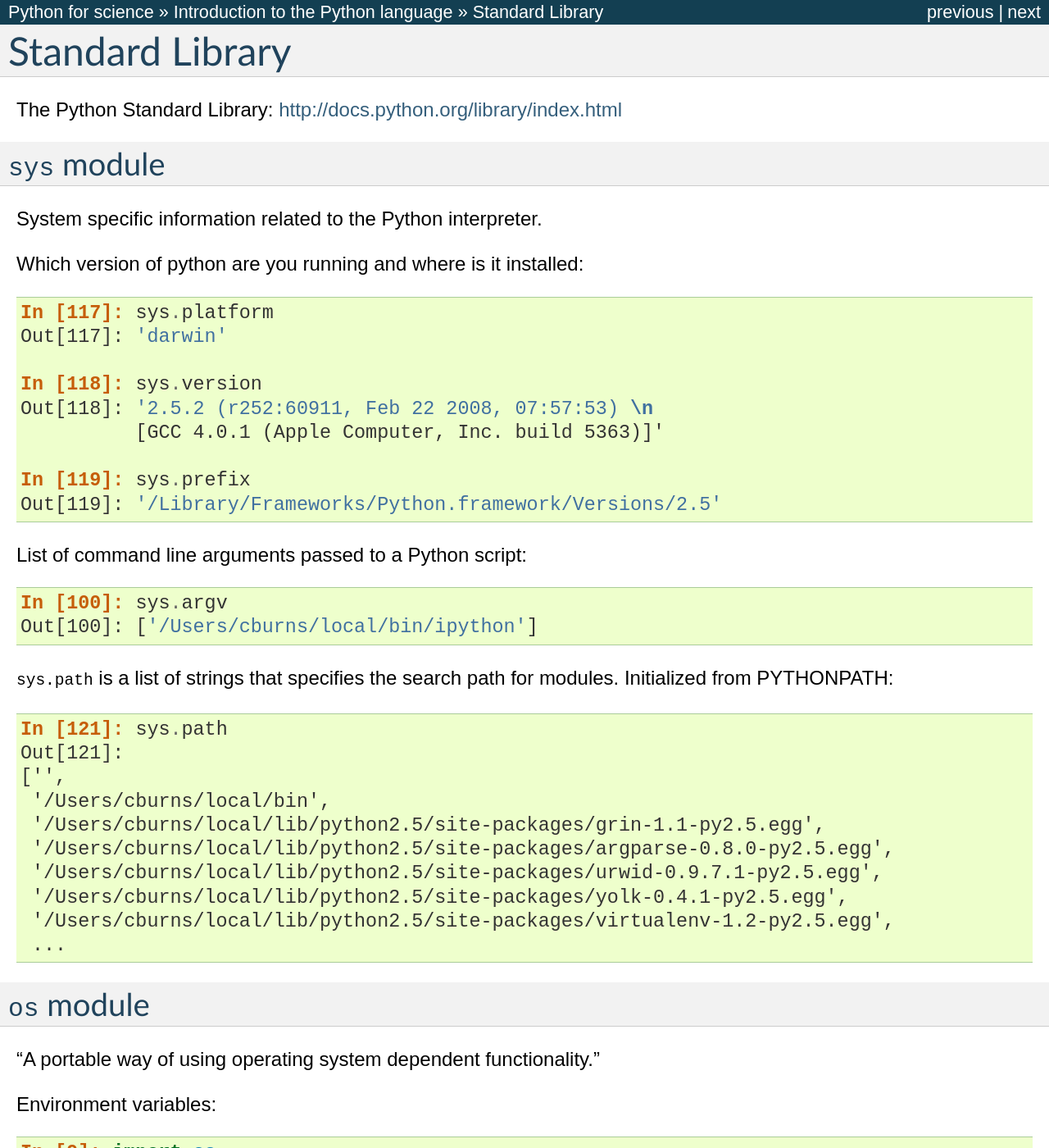
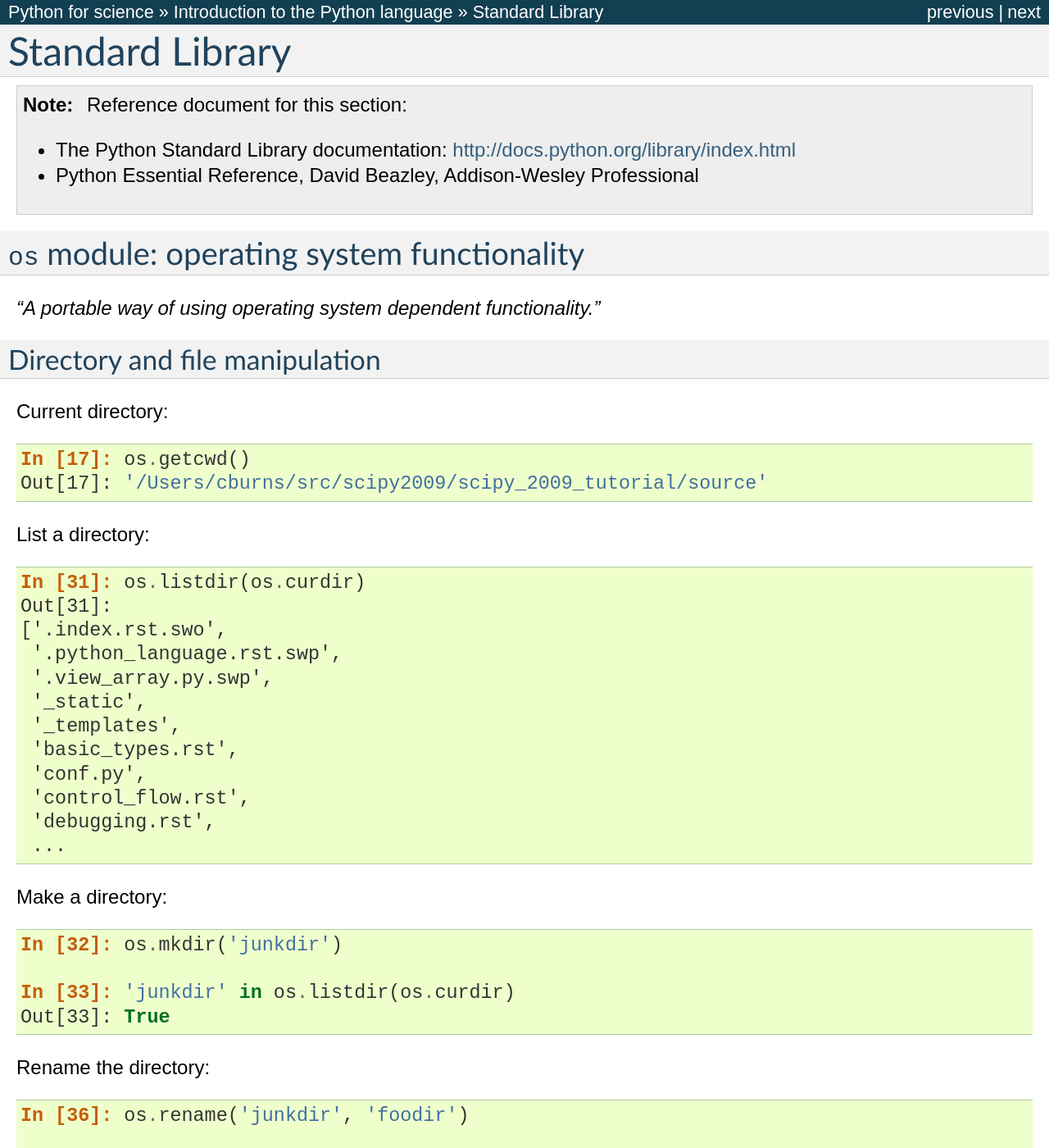
Before and after one commit to GaelVaroquaux/scipy-tutorials, a Sphinx documentation site: the page built from source/language/standard_library.rst, in a window 1280 px wide and 1400 px high. Shown: the whole window at 82% size. Built offline with Sphinx 7.4.7, drawn with Linux system fonts in a browser that asks for light colours; some of the changed text lies outside the part shown.

Commit message:
Small additions to the standard library.

```diff
--- a/source/language/control_flow.rst
+++ b/source/language/control_flow.rst
@@ -206,9 +206,7 @@
 List Comprehensions
 -------------------
 
-.. note:: **List comprehension**
-
-    .. sourcecode:: ipython
+.. sourcecode:: ipython
 
 	In [16]: [i**2 for i in range(4)]
 	Out[16]: [0, 1, 4, 9]
--- a/source/language/standard_library.rst
+++ b/source/language/standard_library.rst
@@ -2,92 +2,20 @@
  Standard Library
 ==================
 
-The Python Standard Library: http://docs.python.org/library/index.html
+.. note:: Reference document for this section:
 
-``sys`` module
---------------
+ * The Python Standard Library documentation:
+   http://docs.python.org/library/index.html
 
-System specific information related to the Python interpreter.
+ * Python Essential Reference, David Beazley, Addison-Wesley Professional
 
-Which version of python are you running and where is it installed:
+``os`` module: operating system functionality
+-----------------------------------------------
 
-.. sourcecode:: ipython
-
-    In [117]: sys.platform
-    Out[117]: 'darwin'
-
-    In [118]: sys.version
-    Out[118]: '2.5.2 (r252:60911, Feb 22 2008, 07:57:53) \n
-              [GCC 4.0.1 (Apple Computer, Inc. build 5363)]'
-
-    In [119]: sys.prefix
-    Out[119]: '/Library/Frameworks/Python.framework/Versions/2.5'
-
-List of command line arguments passed to a Python script:
-
-.. sourcecode:: ipython
-
-   In [100]: sys.argv
-   Out[100]: ['/Users/cburns/local/bin/ipython']
-
-
-``sys.path`` is a list of strings that specifies the search path for
-modules.  Initialized from PYTHONPATH:
-
-.. sourcecode:: ipython
-
-    In [121]: sys.path
-    Out[121]:
-    ['',
-     '/Users/cburns/local/bin',
-     '/Users/cburns/local/lib/python2.5/site-packages/grin-1.1-py2.5.egg',
-     '/Users/cburns/local/lib/python2.5/site-packages/argparse-0.8.0-py2.5.egg',
-     '/Users/cburns/local/lib/python2.5/site-packages/urwid-0.9.7.1-py2.5.egg',
-     '/Users/cburns/local/lib/python2.5/site-packages/yolk-0.4.1-py2.5.egg',
-     '/Users/cburns/local/lib/python2.5/site-packages/virtualenv-1.2-py2.5.egg',
-     ...
-
-``os`` module
--------------
-"A portable way of using operating system dependent functionality."
-
-Environment variables:
-
-.. sourcecode:: ipython
-
-    In [9]: import os
-
-    In [11]: os.environ.keys()
-    Out[11]:
-    ['_',
-     'FSLDIR',
-     'TERM_PROGRAM_VERSION',
-     'FSLREMOTECALL',
-     'USER',
-     'HOME',
-     'PATH',
-     'PS1',
-     'SHELL',
-     'EDITOR',
-     'WORKON_HOME',
-     'PYTHONPATH',
-     ...
-
-    In [12]: os.environ['PYTHONPATH']
-    Out[12]: '.:/Users/cburns/src/utils:/Users/cburns/src/nitools:
-    /Users/cburns/local/lib/python2.5/site-packages/:
-    /usr/local/lib/python2.5/site-packages/:
-    /Library/Frameworks/Python.framework/Versions/2.5/lib/python2.5'
-
-    In [16]: os.getenv('PYTHONPATH')
-    Out[16]: '.:/Users/cburns/src/utils:/Users/cburns/src/nitools:
-    /Users/cburns/local/lib/python2.5/site-packages/:
-    /usr/local/lib/python2.5/site-packages/:
-    /Library/Frameworks/Python.framework/Versions/2.5/lib/python2.5'
-
+*"A portable way of using operating system dependent functionality."*
 
 Directory and file manipulation
-^^^^^^^^^^^^^^^^^^^^^^^^^^^^^^^
+~~~~~~~~~~~~~~~~~~~~~~~~~~~~~~~~
 
 Current directory:
 
@@ -155,8 +83,8 @@
     In [48]: 'junk.txt' in os.listdir(os.curdir)
     Out[48]: False
 
-Path manipulations
-^^^^^^^^^^^^^^^^^^
+``os.path``: path manipulations
+~~~~~~~~~~~~~~~~~~~~~~~~~~~~~~~~
 
 ``os.path`` provides common operations on pathnames.
 
@@ -199,8 +127,18 @@
     In [92]: os.path.join(os.path.expanduser('~'), 'local', 'bin')
     Out[92]: '/Users/cburns/local/bin'
 
+Running an external command
+~~~~~~~~~~~~~~~~~~~~~~~~~~~~
+
+.. sourcecode:: ipython
+
+  In [8]: os.system('ls *')
+  conf.py   debug_file.py  demo2.py~  demo.py   demo.pyc	  my_file.py~
+  conf.py~  demo2.py	 demo2.pyc  demo.py~  my_file.py  pi_wallis_image.py
+
+
 Walking a directory
-^^^^^^^^^^^^^^^^^^^
+~~~~~~~~~~~~~~~~~~~~
 
 ``os.path.walk`` generates a list of filenames in a directory tree.
 
@@ -218,8 +156,53 @@
     /Users/cburns/src/scipy2009/scipy_2009_tutorial/source/control_flow.rst
     ...
 
-Pattern matching on files
--------------------------
+Environment variables:
+~~~~~~~~~~~~~~~~~~~~~~
+
+  .. sourcecode:: ipython
+
+    In [9]: import os
+
+    In [11]: os.environ.keys()
+    Out[11]:
+    ['_',
+     'FSLDIR',
+     'TERM_PROGRAM_VERSION',
+     'FSLREMOTECALL',
+     'USER',
+     'HOME',
+     'PATH',
+     'PS1',
+     'SHELL',
+     'EDITOR',
+     'WORKON_HOME',
+     'PYTHONPATH',
+     ...
+
+    In [12]: os.environ['PYTHONPATH']
+    Out[12]: '.:/Users/cburns/src/utils:/Users/cburns/src/nitools:
+    /Users/cburns/local/lib/python2.5/site-packages/:
+    /usr/local/lib/python2.5/site-packages/:
+    /Library/Frameworks/Python.framework/Versions/2.5/lib/python2.5'
+
+    In [16]: os.getenv('PYTHONPATH')
+    Out[16]: '.:/Users/cburns/src/utils:/Users/cburns/src/nitools:
+    /Users/cburns/local/lib/python2.5/site-packages/:
+    /usr/local/lib/python2.5/site-packages/:
+    /Library/Frameworks/Python.framework/Versions/2.5/lib/python2.5'
+
+
+``shutil``: high-level file operations
+---------------------------------------
+
+The ``shutil`` provides useful file operations:
+
+    * ``shutil.rmtree``: Recursively delete a directory tree.
+    * ``shutil.move``: Recursively move a file or directory to another location.
+    * ``shutil.copy``: Copy files or directories.
+
+``glob``: Pattern matching on files
+-------------------------------------
 
 The ``glob`` module provides convenient file pattern matching.
 
```
Also changed, not shown: other parts of source/language/standard_library.rst (+60 -0 lines), source/language/pi_formula.png (renamed from source/pi_formula.png), source/language/pi_wallis_image.py (renamed from source/pi_wallis_image.py).
